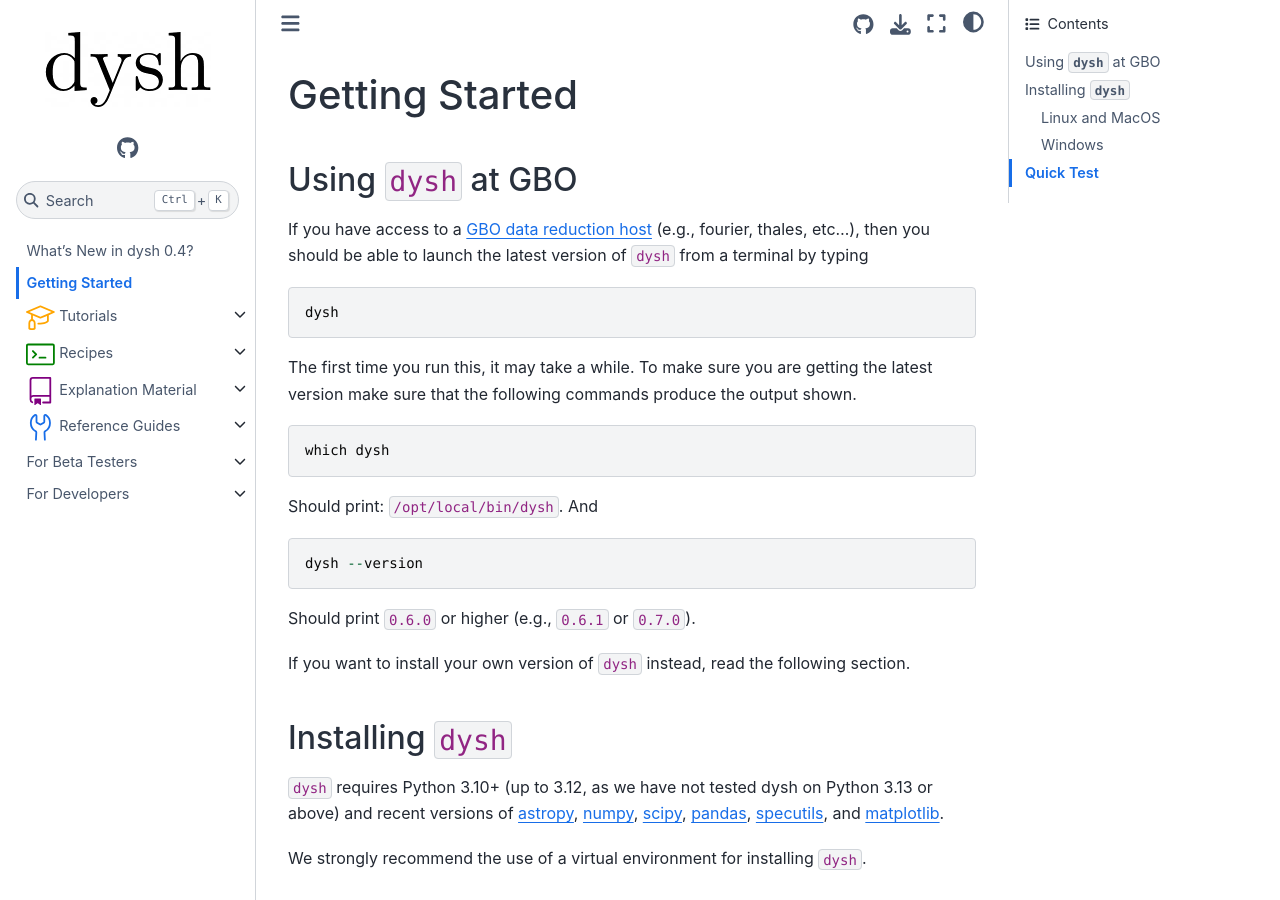
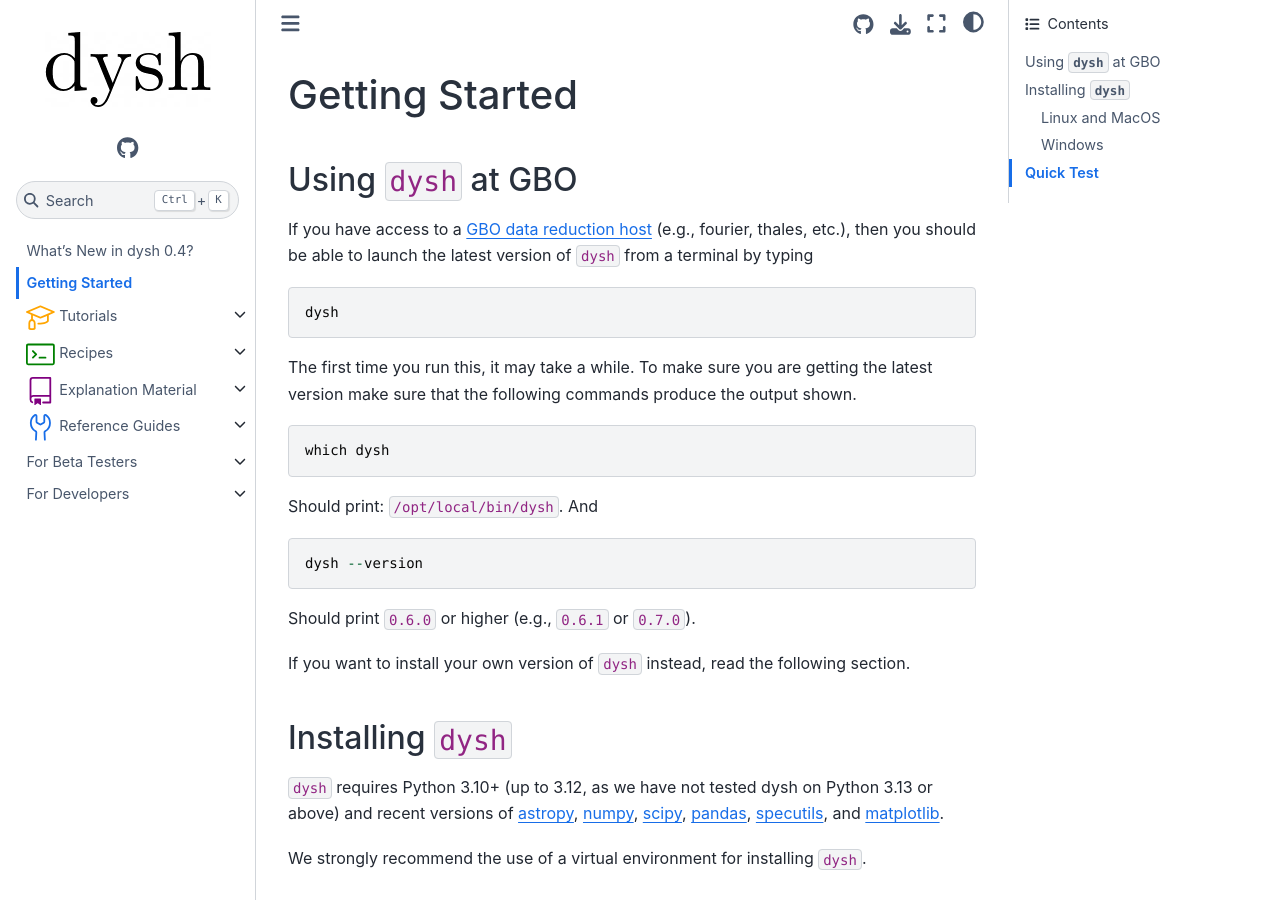
Before and after one commit to GreenBankObservatory/dysh, a Sphinx documentation site: the page built from docs/source/getting_started/index.rst, in a window 1280 px wide and 900 px high. Built offline with Sphinx 7.4.7 and the Sphinx Book theme 1.1.4, drawn with Linux system fonts in a browser that asks for light colours; pages that are not in the unit, such as notebooks, are missing from menus.

Commit message:
fix ellipsis

```diff
--- a/docs/source/getting_started/index.rst
+++ b/docs/source/getting_started/index.rst
@@ -5,7 +5,7 @@ Getting Started
 Using ``dysh`` at GBO
 =====================
 
-If you have access to a `GBO data reduction host <https://greenbankobservatory.org/portal/gbt/processing/#data-reduction-machines>`_ (e.g., fourier, thales, etc…), then you should be able to launch the latest version of ``dysh`` from a terminal by typing
+If you have access to a `GBO data reduction host <https://greenbankobservatory.org/portal/gbt/processing/#data-reduction-machines>`_ (e.g., fourier, thales, etc.), then you should be able to launch the latest version of ``dysh`` from a terminal by typing
 
 .. code::
 
```
